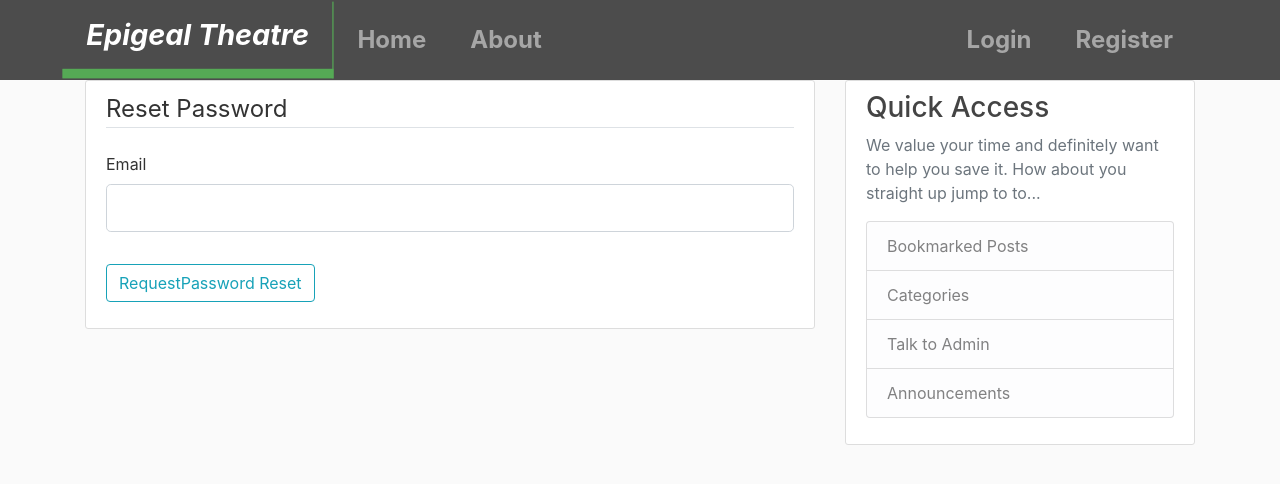
After one commit to Epigeal-Theatre/my_blog_space, a Flask app: page /reset_password in a window 1280 px wide. The commit adds this page. Shown: the top 484 px of the page. Run offline with Flask 3, Linux system fonts and the light colour scheme; some libraries are stand-ins or nearby versions.

Commit message:
add gmail configuration and password reset auth

```diff
--- a/Flask_Blog/flaskblog/forms.py
+++ b/Flask_Blog/flaskblog/forms.py
@@ -57,3 +57,19 @@ class PostForm(FlaskForm):
 	title = StringField('Title', validators=[DataRequired()])
 	content = TextAreaField('Content', validators=[DataRequired()])
 	submit = SubmitField('Post')
+
+class RequestResetForm(FlaskForm):
+	email = StringField('Email', validators=[DataRequired(), Email()])
+	submit = SubmitField('RequestPassword Reset')
+
+	def validate_email(self, email):
+
+		user = User.query.filter_by(email=email.data).first()
+		if user is None:
+			raise ValidationError('An account with that email does not exist. You must Register first')
+
+
+class ResetPasswordForm(FlaskForm):
+	password = PasswordField('Password', validators=[DataRequired()])
+	confirm_password = PasswordField('Confirm Password', validators=[DataRequired(), EqualTo('password')])
+	submit = SubmitField('Reset Password')
--- a/Flask_Blog/flaskblog/routes.py
+++ b/Flask_Blog/flaskblog/routes.py
@@ -2,11 +2,11 @@ import os
 import secrets
 from PIL import Image
 from flask import  render_template, url_for, flash, redirect, request, abort
-from flaskblog import app, db, bcrypt
-from flaskblog.forms import RegistrationForm, LoginForm, UpdateAccountForm, PostForm
+from flaskblog import app, db, bcrypt, mail
+from flaskblog.forms import RegistrationForm, LoginForm, UpdateAccountForm, PostForm, RequestResetForm, ResetPasswordForm
 from flaskblog.models import User, Post
 from flask_login import login_user, current_user, logout_user, login_required
-
+from flask_mail import Message
 
 
 
@@ -16,7 +16,8 @@ from flask_login import login_user, current_user, logout_user, login_required
 @app.route("/")
 @app.route("/home")
 def home():
-	posts = Post.query.all()
+	page = request.args.get('page',1, type=int)
+	posts = Post.query.order_by(Post.date_posted.desc()).paginate(page=page, per_page=5)
 	return render_template('home.html', posts=posts)
 
 
@@ -145,3 +146,55 @@ def delete_post(post_id):
 	db.session.commit()
 	flash('You have successfully deleted your post!', 'success')
 	return redirect(url_for('home'))
+
+
+
+@app.route("/user/<string:username>")
+def user_posts(username):
+	page = request.args.get('page',1, type=int)
+	user =User.query.filter_by(username=username).first_or_404()
+	posts = Post.query.filter_by(author=user).order_by(Post.date_posted.desc()).paginate(page=page, per_page=5)
+	return render_template('user_post.html', posts=posts, user=user)
+
+
+
+def send_reset_email(user):
+	token = user.get_reset_token()
+	msg = Message('Password Reset Request', sender='noreply@demo.com', recipients=[user.email])
+	msg.body =  f'''To Reset your password, visit the fiollowing link:
+{url_for('reset_token', token=token, _external=True)}
+
+If you did not make this request, simply ignore this email and no changes will be made'''
+
+
+
+@app.route("/reset_password", methods=['GET', 'POST'])
+def reset_request():
+	if current_user.is_authenticated:
+		return redirect(url_for('home'))
+	form = RequestResetForm()
+	if form.validate_on_submit():
+		user = User.query.filter_by(email=form.email.data).first()
+		send_reset_email(user)
+		flash('An email with instructions on resetting your password has been sent', 'info')
+		return redirect(url_for('login'))
+	return render_template('reset_request.html', title='Reset Password', form=form)
+
+
+
+@app.route("/reset_password/<token>", methods=['GET', 'POST'])
+def reset_token(token):
+	if current_user.is_authenticated:
+		return redirect(url_for('home'))
+	user = User.verify_reset_token(token)
+	if user is None:
+		flash('The token is either expired or invalid', 'warning')
+		return redirect(url_for('reset_request'))
+	form = ResetPasswordForm()
+	if form.validate_on_submit():
+		hashed_password = bcrypt.generate_password_hash(form.password.data).decode('utf-8')
+		user.password = hashed_password
+		db.session.commit()
+		flash('Your password has been Updated! You can now proceed to log in', 'success')
+		return redirect(url_for('login'))
+	return render_template('reset_token.html', title= 'Reset Password', form=form)
--- a/Flask_Blog/flaskblog/static/main.css
+++ b/Flask_Blog/flaskblog/static/main.css
@@ -9,16 +9,164 @@ h1, h2, h3, h4, h5, h6 {
 }
 
 .bg-steel {
-  background-color: #5f788a;
+  background-color: #4C4C4C/*#5f788a*/;
 }
 
-.site-header .navbar-nav .nav-link {
+
+
+
+.navbar-brand{
+
+  display: inline-block;
+  padding: 10px 20px;
+
+  position: relative;
+  font-size: 24px;
+  font-weight: bold;
+  text-decoration: none; /* Prevent underline on links */
+  transition: color 0.3s, transform 0.3s, font-style 0.3s, font-weight 0.3s; /* Transition for smooth effects */
+
+
+  bottom: 0;
+  right: 0;
+  width: absolute;
+  height: 100%;
+  border-bottom: 8px solid transparent;
+  border-right: 1px solid transparent;
+  animation: snake-light 9s ease-in-out infinite;
+  animation-delay: 3s;
+
+  transform: scale(1.2); /* Enlarge text on hover */
+  font-style: italic; /* Italicize text on hover */
+  font-weight: bold; /* Make text bold on hover */
+
+
+
+
+
+
+  border-right-color: #00ff00; /* Neon green */
+  border-bottom-color: #00ffff; /* Neon blue */
+
+}
+
+
+@keyframes snake-light {
+    0%, 100% {
+        border-color: transparent;
+    }
+    25% {
+        border-color: #ff00ff; /* Neon pink */
+    }
+    50% {
+        border-color: #00ff00; /* Neon green */
+    }
+    75% {
+        border-color: #00ffff; /* Neon blue */
+    }
+    100% {
+        border-color: #ffff00; /* Neon yellow */
+    }
+}
+/*.site-header .navbar-nav .nav-link {
   color: #cbd5db;
 }
 
 .site-header .navbar-nav .nav-link:hover {
   color: #ffffff;
+}*/
+
+
+.site-header .navbar-nav .nav-link {
+    display: inline-block;
+    padding: 10px 20px;
+    border: 2px solid transparent;
+    position: relative;
+    font-size: 24px;
+    font-weight: bold; /* Initial bold font */
+    cursor: pointer;
+    text-decoration: none; /* Prevent underline on links */
+    transition: color 0.3s, transform 0.3s, font-style 0.3s, font-weight 0.3s; /* Transition for smooth effects */
 }
+
+.site-header .navbar-nav .nav-link::before,
+.site-header .navbar-nav .nav-link::after {
+    content: '';
+    position: absolute;
+    border: 2px solid transparent;
+    width: 0;
+    height: 0;
+    box-sizing: border-box;
+    transition: border-color 0.3s;
+}
+
+.site-header .navbar-nav .nav-link::before {
+    top: 0;
+    left: 0;
+    width: 100%;
+    height: 100%;
+    border-top: 2px solid transparent;
+    border-right: 2px solid transparent;
+    animation: snake-light 2s linear infinite;
+    animation-play-state: paused; /* Pause animation by default */
+}
+
+.site-header .navbar-nav .nav-link::after {
+    bottom: 0;
+    right: 0;
+    width: 100%;
+    height: 100%;
+    border-bottom: 2px solid transparent;
+    border-left: 2px solid transparent;
+    animation: snake-light 2s linear infinite;
+    animation-delay: 1s;
+    animation-play-state: paused; /* Pause animation by default */
+}
+
+.site-header .navbar-nav .nav-link:hover {
+    transform: scale(1.1); /* Enlarge text */
+    font-style: italic; /* Italicize text */
+    font-weight: bold; /* Make text bold */
+}
+
+.site-header .navbar-nav .nav-link:hover::before,
+.site-header .navbar-nav .nav-link:hover::after {
+    animation-play-state: running; /* Start animation on hover */
+}
+
+.site-header .navbar-nav .nav-link:hover::before {
+    border-top-color: #ff00ff; /* Neon pink */
+    border-right-color: #00ff00; /* Neon green */
+}
+
+.site-header .navbar-nav .nav-link:hover::after {
+    border-bottom-color: #00ffff; /* Neon blue */
+    border-left-color: #ffff00; /* Neon yellow */
+}
+
+.site-header .navbar-nav .nav-link::before,
+.site-header .navbar-nav .nav-link::after {
+    border-color: transparent; /* Reset border color */
+}
+
+@keyframes snake-light {
+    0%, 100% {
+        border-color: transparent;
+    }
+    25% {
+        border-color: #ff00ff; /* Neon pink */
+    }
+    50% {
+        border-color: #00ff00; /* Neon green */
+    }
+    75% {
+        border-color: #00ffff; /* Neon blue */
+    }
+    100% {
+        border-color: #ffff00; /* Neon yellow */
+    }
+}
+}/*end*/
 
 .site-header .navbar-nav .nav-link.active {
   font-weight: 500;
--- a/Flask_Blog/flaskblog/templates/about.html
+++ b/Flask_Blog/flaskblog/templates/about.html
@@ -1,4 +1,8 @@
 {% extends "layout.html" %}
 {% block content %}
-	<h1>About page</h1>
+	<div>
+		<h1>About page</h1><br>
+	<p>Lorem ipsum dolor sit amet, consectetur adipiscing elit. Sed do eiusmod tempor incididunt ut labore et dolore magna aliqua. Ut enim ad minim veniam, quis nostrud exercitation ullamco laboris nisi ut aliquip ex ea commodo consequat. Duis aute irure dolor in reprehenderit in voluptate velit esse cillum dolore eu fugiat nulla pariatur. Excepteur sint occaecat cupidatat non proident, sunt in culpa qui officia deserunt mollit anim id est laborum.</p>
+
+	</div>
 {% endblock content %}
--- a/Flask_Blog/flaskblog/templates/layout.html
+++ b/Flask_Blog/flaskblog/templates/layout.html
@@ -61,13 +61,13 @@
     </div>
     <div class="col-md-4">
       <div class="content-section">
-        <h3>Our Sidebar</h3>
-        <p class='text-muted'>You can put any information here you'd like.
+        <h3>Quick Access</h3>
+        <p class='text-muted'>We value your time and definitely want to help you save it. How about you straight up jump to to...
           <ul class="list-group">
-            <li class="list-group-item list-group-item-light">Latest Posts</li>
+            <li class="list-group-item list-group-item-light">Bookmarked Posts</li>
+            <li class="list-group-item list-group-item-light">Categories</li>
+            <li class="list-group-item list-group-item-light">Talk to Admin</li>
             <li class="list-group-item list-group-item-light">Announcements</li>
-            <li class="list-group-item list-group-item-light">Calendars</li>
-            <li class="list-group-item list-group-item-light">etc</li>
           </ul>
         </p>
       </div>
--- a/Flask_Blog/flaskblog/templates/post.html
+++ b/Flask_Blog/flaskblog/templates/post.html
@@ -22,7 +22,7 @@
 	  <div class="modal-dialog" role="document">
 	    <div class="modal-content">
 	      <div class="modal-header">
-	        <h5 class="modal-title" id="deleteModalLabel">Delete this Post?</h5>
+	        <h5 class="modal-title" id="deleteModalLabel">Do You Want To Delete This Post?</h5>
 	        <button type="button" class="close" data-dismiss="modal" aria-label="Close">
 	          <span aria-hidden="true">&times;</span>
 	        </button>
--- /dev/null
+++ b/Flask_Blog/flaskblog/templates/reset_request.html
@@ -0,0 +1,30 @@
+{% extends "layout.html" %}
+{% block content %}
+    <div class="content-section">
+        <form method="POST" action="">
+            {{ form.hidden_tag() }}
+            <fieldset class="form-group">
+                <legend class="border-bottom mb-4">Reset Password</legend>
+                <div class="form-group">
+                    {{ form.email.label(class="form-control-label") }}
+                    {% if form.email.errors %}
+                        {{ form.email(class="form-control form-control-lg is-invalid") }}
+                        <div class="invalid-feedback">
+                            {% for error in form.email.errors %}
+                                <span>{{ error }}</span>
+                            {% endfor %}
+                        </div>
+                    {% else %}
+                        {{ form.email(class="form-control form-control-lg") }}
+                    {% endif %}
+                </div>
+
+            </fieldset>
+            <div class="form-group">
+                {{ form.submit(class="btn btn-outline-info") }}
+            </div>
+
+        </form>
+    </div>
+
+{% endblock content %}
```
Also changed, not shown: Flask_Blog/flaskblog/__init__.py (+10 -1 lines), Flask_Blog/flaskblog/models.py (+18 -1 lines), Flask_Blog/flaskblog/templates/home.html (+13 -2 lines), Flask_Blog/flaskblog/templates/login.html (+4 -3 lines), Flask_Blog/flaskblog/templates/reset_token.html (added, +43 -0 lines), Flask_Blog/flaskblog/templates/user_post.html (added, +28 -0 lines), Flask_Blog/flaskblog/static/assets/cd70697ff73ef181.jpg (added), Flask_Blog/flaskblog/static/assets/f5cad0692ef55912.jpg (added), Flask_Blog/instance/site.db.
